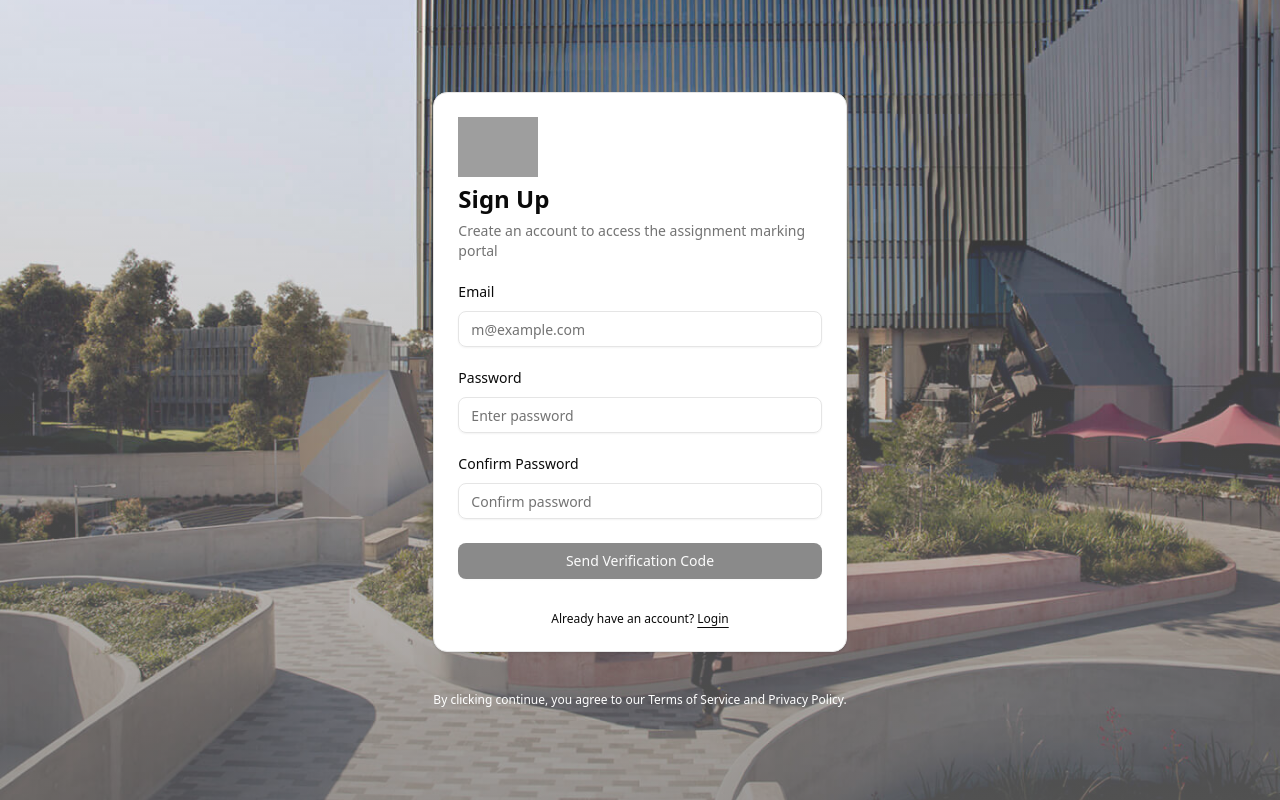
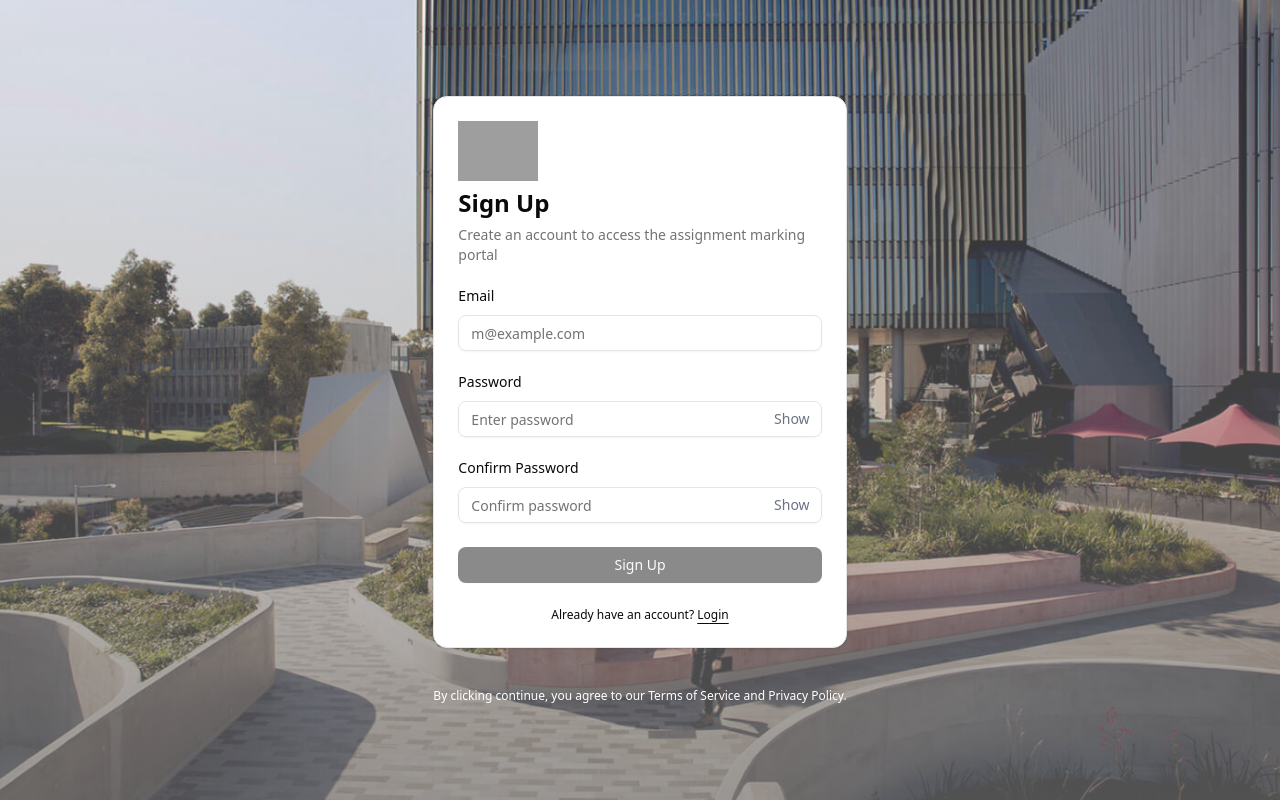
Before and after one commit to Ricky042/MarkingApp, a React (Vite) app in the folder frontend-vite/: page /signup in a window 1280 px wide. Built offline with nearby package versions, Linux system fonts and the light colour scheme; grey boxes are pictures that could not be loaded.

Commit message:
show visibility button
can now press the show vis to be able to see the text in password boxes

```diff
--- a/frontend-vite/src/components/login-form.jsx
+++ b/frontend-vite/src/components/login-form.jsx
@@ -1,10 +1,6 @@
 import { cn } from "@/lib/utils";
 import { Button } from "@/components/ui/button";
-import {
-  Card,
-  CardContent,
-  CardHeader,
-} from "@/components/ui/card";
+import { Card, CardContent, CardHeader } from "@/components/ui/card";
 import { Input } from "@/components/ui/input";
 import { Label } from "@/components/ui/label";
 import { useState } from "react";
@@ -14,6 +10,7 @@ import { useNavigate } from "react-router-dom";
 export function LoginForm({ className, ...props }) {
   const [username, setUsername] = useState("");
   const [password, setPassword] = useState("");
+  const [showPassword, setShowPassword] = useState(false);
   const navigate = useNavigate();
 
   const handleLogin = async () => {
@@ -42,9 +39,9 @@ export function LoginForm({ className, ...props }) {
         </CardHeader>
         <CardContent>
           <form
-            onSubmit={async (e) => {
+            onSubmit={(e) => {
               e.preventDefault();
-              await handleLogin();
+              handleLogin();
             }}
           >
             <div className="grid gap-6">
@@ -59,26 +56,30 @@ export function LoginForm({ className, ...props }) {
                   onChange={(e) => setUsername(e.target.value)}
                 />
               </div>
-              <div className="grid gap-3">
-                <Label htmlFor="password">Password</Label>
+
+              <div className="relative">
                 <Input
                   id="password"
-                  type="password"
+                  type={showPassword ? "text" : "password"}
                   placeholder="Enter password"
                   required
                   value={password}
                   onChange={(e) => setPassword(e.target.value)}
                 />
-                <a
-                  href="#"
-                  className="ml-auto text-xs text-muted-foreground underline-offset-4 hover:underline"
+                <button
+                  type="button"
+                  className="absolute right-2 top-1/2 -translate-y-1/2 -translate-x-1 text-sm text-gray-500"
+                  onClick={() => setShowPassword(prev => !prev)}
                 >
-                  Forgot your password?
-                </a>
+                  {showPassword ? "Hide" : "Show"}
+                </button>
               </div>
+
+
               <Button type="submit" className="w-full">
                 Login
               </Button>
+
               <div
                 className="text-center text-xs cursor-pointer"
                 onClick={() => navigate("/signup")}
--- a/frontend-vite/src/components/signup-form.jsx
+++ b/frontend-vite/src/components/signup-form.jsx
@@ -11,9 +11,10 @@ export function SignupForm({ className, ...props }) {
   const [email, setEmail] = useState("");
   const [password, setPassword] = useState("");
   const [confirmPassword, setConfirmPassword] = useState("");
-  const [code, setCode] = useState("");
-  const [sentCode, setSentCode] = useState(false);
   const [errors, setErrors] = useState({});
+  const [showPassword, setShowPassword] = useState(false);
+  const [showConfirm, setShowConfirm] = useState(false);
+
   const navigate = useNavigate();
 
   // Live validation
@@ -25,8 +26,7 @@ export function SignupForm({ className, ...props }) {
     }
 
     if (password && !/^(?=.*[a-z])(?=.*[A-Z])(?=.*[\d!@#$%^&*])[A-Za-z\d!@#$%^&*]{6,}$/.test(password)) {
-      newErrors.password =
-        "Password must be ≥6 chars, with uppercase, lowercase, and number/symbol.";
+      newErrors.password = "Password must be ≥6 chars, with uppercase, lowercase, and number/symbol.";
     }
 
     if (confirmPassword && password !== confirmPassword) {
@@ -36,33 +36,15 @@ export function SignupForm({ className, ...props }) {
     setErrors(newErrors);
   }, [email, password, confirmPassword]);
 
-  // Send verification code
-  const handleSendCode = async () => {
-    if (errors.email) return;
+  const handleSignup = async () => {
+    if (Object.keys(errors).length > 0) return;
 
     try {
-      await axios.post("/api/send-code", { email });
-      setSentCode(true);
-      alert("Verification code sent to your email.");
-    } catch (err) {
-      alert(err.response?.data?.message || "Failed to send code");
-    }
-  };
-
-  // Verify code and create account
-  const handleVerifyCode = async () => {
-    if (Object.keys(errors).length > 0) return;
-    if (!code) {
-      alert("Please enter the verification code.");
-      return;
-    }
-
-    try {
-      const res = await axios.post("/api/verify-code", { email, password, code });
+      const res = await axios.post("/api/signup", { username: email, password });
       alert(res.data.message);
       navigate("/login");
     } catch (err) {
-      alert(err.response?.data?.message || "Verification failed");
+      alert(err.response?.data?.message || "Signup failed");
     }
   };
 
@@ -77,95 +59,84 @@ export function SignupForm({ className, ...props }) {
           </div>
         </CardHeader>
         <CardContent>
-          <form className="grid gap-6">
+          <form onSubmit={e => { e.preventDefault(); handleSignup(); }}>
+            <div className="grid gap-6">
               {/* Email */}
-            <div className="grid gap-3">
+              <div className="grid gap-3 relative">
                 <Label htmlFor="email">Email</Label>
                 <Input
                   id="email"
                   type="email"
                   placeholder="m@example.com"
+                  required
                   value={email}
-                onChange={(e) => setEmail(e.target.value)}
+                  onChange={e => setEmail(e.target.value)}
                   className={errors.email ? "border-red-500" : ""}
-                disabled={sentCode}
                 />
                 {errors.email && <p className="text-red-600 text-xs mt-1">{errors.email}</p>}
               </div>
 
               {/* Password */}
-            {!sentCode && (
-              <>
-                <div className="grid gap-3">
+              <div className="grid gap-3 relative">
                 <Label htmlFor="password">Password</Label>
+                <div className="relative">
                   <Input
                     id="password"
-                    type="password"
+                    type={showPassword ? "text" : "password"}
                     placeholder="Enter password"
+                    required
                     value={password}
-                    onChange={(e) => setPassword(e.target.value)}
+                    onChange={e => setPassword(e.target.value)}
                     className={errors.password ? "border-red-500" : ""}
                   />
-                  {errors.password && (
-                    <p className="text-red-600 text-xs mt-1">{errors.password}</p>
-                  )}
+                  <button
+                    type="button"
+                    className="absolute right-2 top-1/2 -translate-y-1/2 -translate-x-1 text-sm text-gray-500"
+                    onClick={() => setShowPassword(prev => !prev)}
+                  >
+                    {showPassword ? "Hide" : "Show"}
+                  </button>
+                </div>
+                {errors.password && <p className="text-red-600 text-xs mt-1">{errors.password}</p>}
               </div>
 
-                <div className="grid gap-3">
+              {/* Confirm Password */}
+              <div className="grid gap-3 relative">
                 <Label htmlFor="confirm-password">Confirm Password</Label>
+                <div className="relative">
                   <Input
                     id="confirm-password"
-                    type="password"
+                    type={showConfirm ? "text" : "password"}
                     placeholder="Confirm password"
+                    required
                     value={confirmPassword}
-                    onChange={(e) => setConfirmPassword(e.target.value)}
+                    onChange={e => setConfirmPassword(e.target.value)}
                     className={errors.confirmPassword ? "border-red-500" : ""}
                   />
+                  <button
+                    type="button"
+                    className="absolute right-2 top-1/2 -translate-y-1/2 -translate-x-1 text-sm text-gray-500"
+                    onClick={() => setShowConfirm(prev => !prev)}
+                  >
+                    {showConfirm ? "Hide" : "Show"}
+                  </button>
+                </div>
                 {errors.confirmPassword && (
                   <p className="text-red-600 text-xs mt-1">{errors.confirmPassword}</p>
                 )}
               </div>
 
               <Button
-                  type="button"
+                type="submit"
                 className="w-full"
-                  onClick={handleSendCode}
                 disabled={Object.keys(errors).length > 0 || !email || !password || !confirmPassword}
               >
-                  Send Verification Code
+                Sign Up
               </Button>
-              </>
-            )}
 
-            {/* Verification Code Input */}
-            {sentCode && (
-              <>
-                <div className="grid gap-3">
-                  <Label htmlFor="verification-code">Verification Code</Label>
-                  <Input
-                    id="verification-code"
-                    type="text"
-                    placeholder="Enter code"
-                    value={code}
-                    onChange={(e) => setCode(e.target.value)}
-                  />
+              <div className="text-center text-xs cursor-pointer" onClick={() => navigate("/login")}>
+                Already have an account? <span className="underline underline-offset-4">Login</span>
               </div>
-                <Button
-                  type="button"
-                  className="w-full"
-                  onClick={handleVerifyCode}
-                  disabled={!code}
-                >
-                  Verify & Sign Up
-                </Button>
-              </>
-            )}
-
-            <div className="text-center text-xs mt-2" onClick={() => navigate("/login")}>
-              Already have an account?{" "}
-              <a href="#" className="underline underline-offset-4">
-                Login
-              </a>
             </div>
           </form>
         </CardContent>
```
Lines whose indentation alone changed are shown as unchanged.
